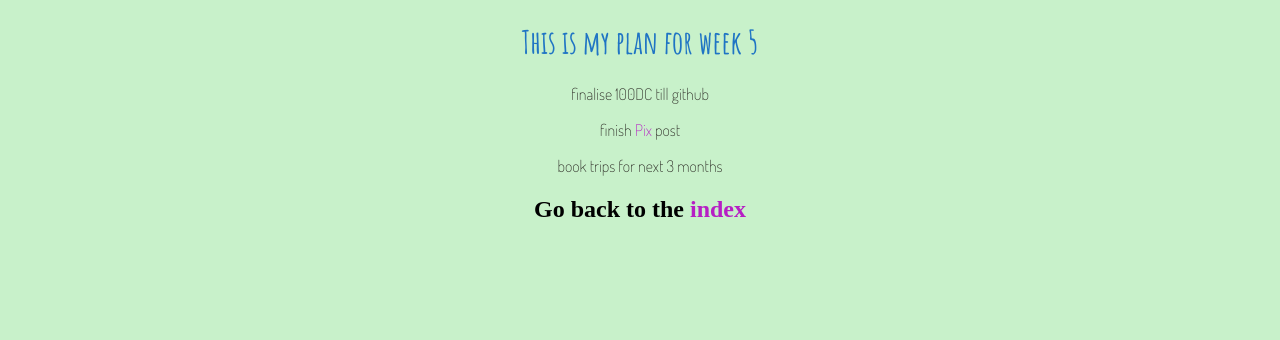
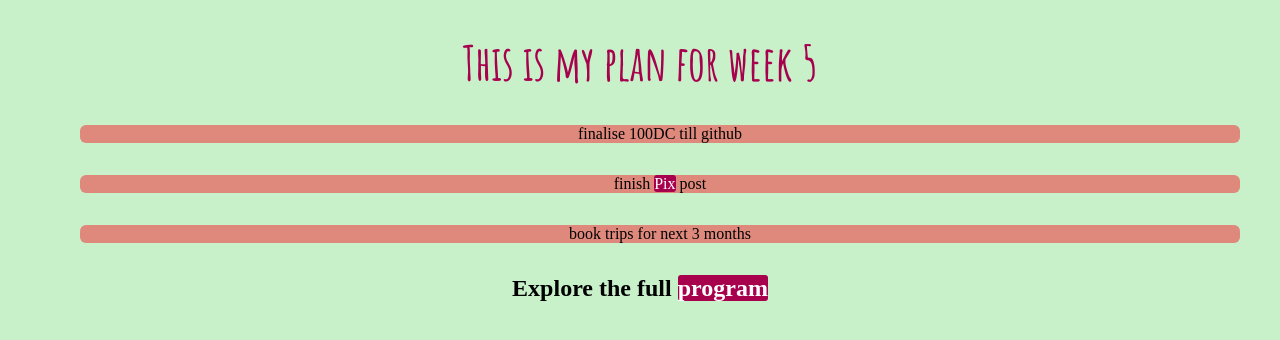
Before and after one commit to ggglni/100DCC, a plain HTML site: page full-week.html in a window 1280 px wide. Drawn offline with Linux system fonts and the light colour scheme.

Commit message:
adding new full-week.css

```diff
--- /dev/null
+++ b/full-week.css
@@ -0,0 +1,28 @@
+h1 {
+    font-size: 48px;
+    color:rgb(167, 1, 78);
+
+}
+
+a{
+    background-color: rgb(167, 1, 78);
+    color: white;
+    border-radius: 3px;
+}
+
+a:hover{
+    text-decoration: none;
+    background-color: rgb(180, 12, 90);
+    color:royalblue;
+}
+
+ol {
+    list-style: none;
+}
+
+
+li {
+    margin: 32px;
+    background-color: rgb(223,136,124);
+    border-radius: 6px;
+  }
--- a/full-week.html
+++ b/full-week.html
@@ -9,20 +9,21 @@
       rel="stylesheet"
     />
     <link href="style.css" rel="stylesheet" />
+    <link href="full-week.css" rel="stylesheet" />
     <title>next week challenges</title>
   </head>
   <body id="full-week">
     <h1>This is my plan for week 5</h1>
-    <p>finalise 100DC till github</p>
-    <p>
-      finish
-      <a
-        href="https://www.spglobal.com/marketintelligence/en/news-insights/latest-news-headlines/pix-breaks-ground-in-brazil-shakes-up-payments-market-68147884"
-        >Pix</a
-      >
-      post
-    </p>
-    <p>book trips for next 3 months</p>
-    <h2>Go back to the <a href="index.html">index</a></h2>
+    <ol>
+      <li>finalise 100DC till github</li>
+      <li>
+        finish
+        <a
+          href="https://www.spglobal.com/marketintelligence/en/news-insights/latest-news-headlines/pix-breaks-ground-in-brazil-shakes-up-payments-market-68147884"
+          >Pix</a>
+        post</li>
+      <li>book trips for next 3 months</li>
+    </ol>
+    <h2>Explore the full <a href="index.html">program</a></h2>
   </body>
 </html>
```
Also changed, not shown: index.html (+1 -1 lines), style.css (line endings or trailing spaces).
